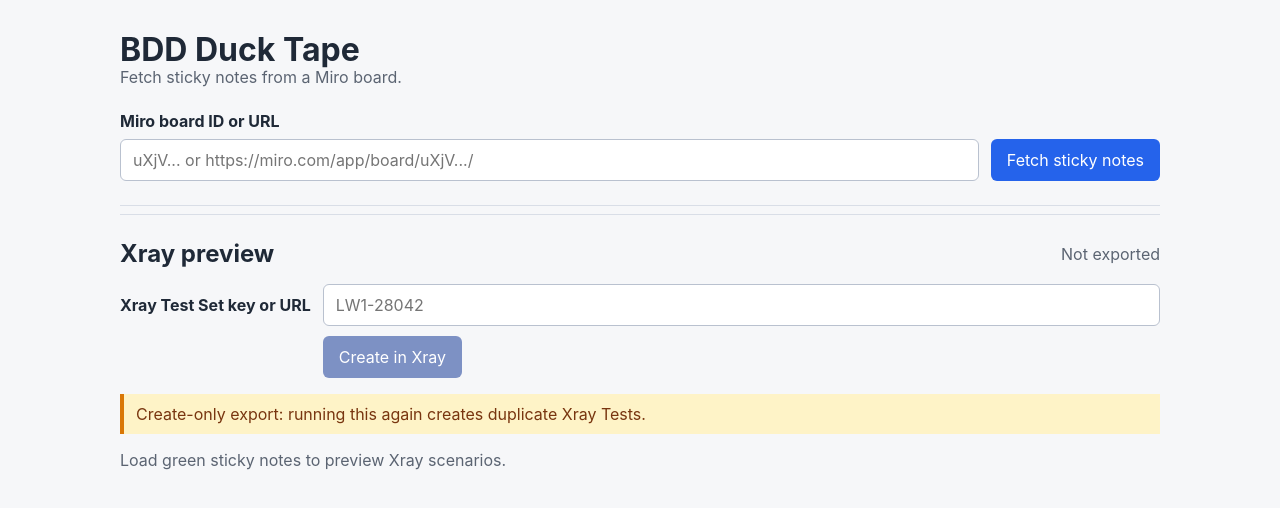
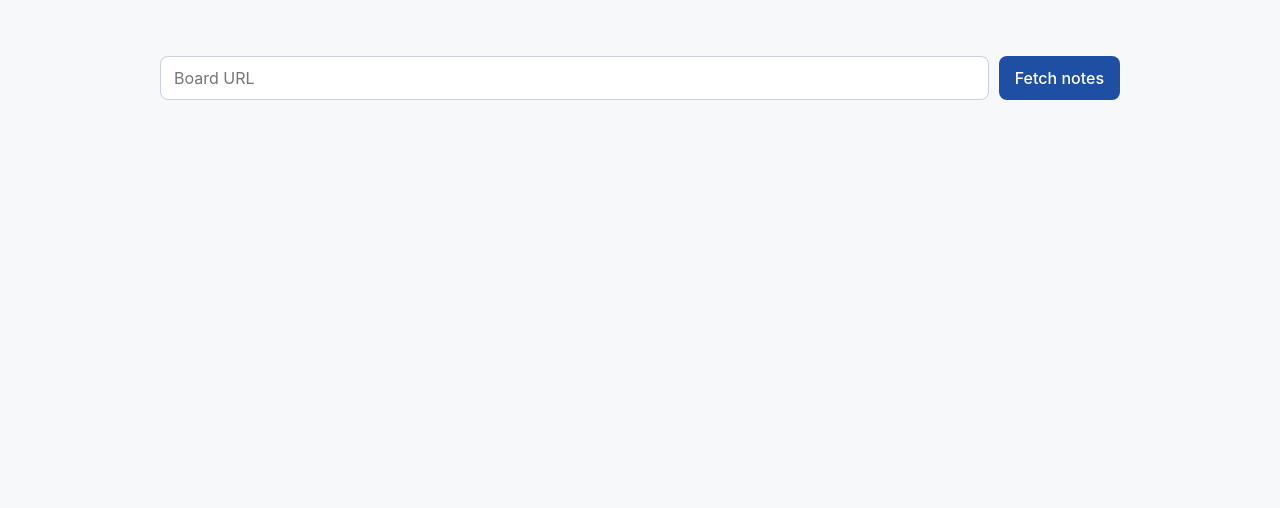
Before and after one commit to ondra-novacek/bddDuckTape, a React (Vite) app: page / in a window 1280 px wide. Shown: the top 508 px of the page. Built offline with nearby package versions, Linux system fonts and the light colour scheme.

Commit message:
add delete and order options

```diff
--- a/src/client/App.tsx
+++ b/src/client/App.tsx
@@ -66,16 +66,15 @@
   const [xrayError, setXrayError] = useState('');
   const [createdTests, setCreatedTests] = useState<CreatedXrayTest[]>([]);
   const [isExporting, setIsExporting] = useState(false);
+  const [isJiraModalOpen, setIsJiraModalOpen] = useState(false);
+  const [openScenarioMenu, setOpenScenarioMenu] = useState<string | null>(null);
+  const [showBackToTop, setShowBackToTop] = useState(false);
   const [aiSuggestion, setAiSuggestion] = useState<AiSuggestion | null>(null);
   const [aiError, setAiError] = useState('');
   const [polishingField, setPolishingField] = useState<string | null>(null);
 
   const hasInvalidXrayScenario = xrayScenarios.some((scenario) => scenario.errors.length > 0);
-  const canExportToXray =
-    testSetKey.trim().length > 0 &&
-    xrayScenarios.length > 0 &&
-    !hasInvalidXrayScenario &&
-    !isExporting;
+  const canSubmitToJira = xrayScenarios.length > 0 && !hasInvalidXrayScenario && !isExporting;
 
   async function fetchStickyNotes() {
     setIsLoading(true);
@@ -135,6 +134,34 @@
     setXrayStatus('Not exported');
   }
 
+  function deleteXrayScenario(sourceId: string) {
+    setXrayScenarios((currentScenarios) =>
+      currentScenarios.filter((scenario) => scenario.sourceId !== sourceId)
+    );
+    setOpenScenarioMenu(null);
+    setCreatedTests([]);
+    setXrayStatus('Not exported');
+  }
+
+  function moveXrayScenario(sourceId: string, direction: -1 | 1) {
+    setXrayScenarios((currentScenarios) => {
+      const currentIndex = currentScenarios.findIndex((scenario) => scenario.sourceId === sourceId);
+      const nextIndex = currentIndex + direction;
+      if (currentIndex < 0 || nextIndex < 0 || nextIndex >= currentScenarios.length) {
+        return currentScenarios;
+      }
+
+      const reorderedScenarios = [...currentScenarios];
+      [reorderedScenarios[currentIndex], reorderedScenarios[nextIndex]] = [
+        reorderedScenarios[nextIndex],
+        reorderedScenarios[currentIndex]
+      ];
+      return reorderedScenarios;
+    });
+    setCreatedTests([]);
+    setXrayStatus('Not exported');
+  }
+
   useEffect(() => {
     if (!aiSuggestion) return;
 
@@ -145,6 +172,35 @@
     window.addEventListener('keydown', closeOnEscape);
     return () => window.removeEventListener('keydown', closeOnEscape);
   }, [aiSuggestion]);
+
+  useEffect(() => {
+    if (!openScenarioMenu) return;
+
+    function closeMenuOnOutsideClick(event: PointerEvent) {
+      if (event.target instanceof Element && event.target.closest('[data-scenario-options]')) return;
+      setOpenScenarioMenu(null);
+    }
+
+    function closeMenuOnEscape(event: KeyboardEvent) {
+      if (event.key === 'Escape') setOpenScenarioMenu(null);
+    }
+
+    window.addEventListener('pointerdown', closeMenuOnOutsideClick);
+    window.addEventListener('keydown', closeMenuOnEscape);
+    return () => {
+      window.removeEventListener('pointerdown', closeMenuOnOutsideClick);
+      window.removeEventListener('keydown', closeMenuOnEscape);
+    };
+  }, [openScenarioMenu]);
+
+  useEffect(() => {
+    function updateBackToTopVisibility() {
+      setShowBackToTop(window.scrollY > 320);
+    }
+
+    window.addEventListener('scroll', updateBackToTopVisibility, { passive: true });
+    return () => window.removeEventListener('scroll', updateBackToTopVisibility);
+  }, []);
 
   async function requestAiSuggestion(scenario: ParsedXrayScenario, field: ScenarioField) {
     const fieldId = `${scenario.sourceId}-${field}`;
@@ -189,6 +245,11 @@
   }
 
   async function createInXray() {
+    if (!testSetKey.trim()) {
+      setXrayError('Enter an Xray Test Set key or URL before submitting.');
+      return;
+    }
+
     setIsExporting(true);
     setXrayError('');
     setCreatedTests([]);
@@ -220,6 +281,7 @@
       setXrayStatus(
         `Created ${result.created.length} ${result.created.length === 1 ? 'Xray Test' : 'Xray Tests'}`
       );
+      setIsJiraModalOpen(false);
     } catch (exportError) {
       setXrayError(exportError instanceof Error ? exportError.message : 'Xray export failed');
       setXrayStatus('Xray export failed');
@@ -230,11 +292,7 @@
 
   return (
     <main className="appShell">
-      <section className="toolbar" aria-labelledby="page-title">
-        <div>
-          <h1 id="page-title">BDD Duck Tape</h1>
-          <p>Fetch sticky notes from a Miro board.</p>
-        </div>
+      <section className="toolbar" aria-label="Miro board">
         <form
           className="fetchForm"
           onSubmit={(event) => {
@@ -242,53 +300,94 @@
             void fetchStickyNotes();
           }}
         >
-          <label htmlFor="boardId">Miro board ID or URL</label>
           <div className="fetchControls">
             <input
               id="boardId"
+              aria-label="Miro board ID or URL"
               value={boardId}
               onChange={(event) => setBoardId(event.target.value)}
-              placeholder="uXjV... or https://miro.com/app/board/uXjV.../"
+              placeholder="Board URL"
             />
             <button type="submit" disabled={isLoading}>
-              {isLoading ? 'Fetching...' : 'Fetch sticky notes'}
+              {isLoading ? 'Fetching...' : 'Fetch notes'}
             </button>
           </div>
+          {error ? <p className="notice noticeError" role="alert">{error}</p> : null}
         </form>
       </section>
 
-      <section className="xrayPanel" aria-labelledby="xray-title">
-        <div className="resultHeader">
-          <h2 id="xray-title">Xray preview</h2>
-          <span>{xrayStatus}</span>
-        </div>
-
-        <div className="xrayControls">
-          <label htmlFor="testSetKey">Xray Test Set key or URL</label>
-          <input
-            id="testSetKey"
-            value={testSetKey}
-            onChange={(event) => setTestSetKey(event.target.value)}
-            placeholder="LW1-28042"
-          />
-
-          <button type="button" disabled={!canExportToXray} onClick={() => void createInXray()}>
-            {isExporting ? 'Creating...' : 'Create in Xray'}
+      {xrayScenarios.length > 0 ? (
+        <section className="xrayPanel" aria-label="Xray scenarios">
+          <div className="previewActions">
+            {createdTests.length > 0 ? <p className="exportSuccess">{xrayStatus}</p> : null}
+            <button
+              type="button"
+              disabled={!canSubmitToJira}
+              onClick={() => {
+                setXrayError('');
+                setIsJiraModalOpen(true);
+              }}
+            >
+              Submit to Jira
             </button>
           </div>
-
-        <p className="warning">Create-only export: running this again creates duplicate Xray Tests.</p>
-        {error ? <p className="error">{error}</p> : null}
-        {xrayError ? <p className="error">{xrayError}</p> : null}
-        {aiError ? <p className="error">{aiError}</p> : null}
-
-        {xrayScenarios.length > 0 ? (
           <ol className="scenarioPreview">
             {xrayScenarios.map((scenario, index) => (
               <li key={scenario.sourceId}>
+                <div className="scenarioHeader">
                   <label htmlFor={`scenario-${scenario.sourceId}-summary`}>
                     Scenario {index + 1} header
                   </label>
+                  <div className="scenarioActions">
+                    <button
+                      type="button"
+                      className="scenarioAction"
+                      aria-label={`Move scenario ${index + 1} up`}
+                      title="Move up"
+                      disabled={index === 0}
+                      onClick={() => moveXrayScenario(scenario.sourceId, -1)}
+                    >
+                      ↑
+                    </button>
+                    <button
+                      type="button"
+                      className="scenarioAction"
+                      aria-label={`Move scenario ${index + 1} down`}
+                      title="Move down"
+                      disabled={index === xrayScenarios.length - 1}
+                      onClick={() => moveXrayScenario(scenario.sourceId, 1)}
+                    >
+                      ↓
+                    </button>
+                    <div className="scenarioOptions" data-scenario-options>
+                      <button
+                        type="button"
+                        className="scenarioAction"
+                        aria-label={`Scenario ${index + 1} options`}
+                        aria-haspopup="menu"
+                        aria-expanded={openScenarioMenu === scenario.sourceId}
+                        onClick={() =>
+                          setOpenScenarioMenu((currentMenu) =>
+                            currentMenu === scenario.sourceId ? null : scenario.sourceId
+                          )
+                        }
+                      >
+                        ⋯
+                      </button>
+                      {openScenarioMenu === scenario.sourceId ? (
+                        <div className="scenarioMenu" role="menu">
+                          <button
+                            type="button"
+                            role="menuitem"
+                            onClick={() => deleteXrayScenario(scenario.sourceId)}
+                          >
+                            Delete scenario
+                          </button>
+                        </div>
+                      ) : null}
+                    </div>
+                  </div>
+                </div>
                 <div className="fieldWithAiAction">
                   <input
                     id={`scenario-${scenario.sourceId}-summary`}
@@ -334,14 +433,12 @@
                   </button>
                 </div>
                 {scenario.errors.length > 0 ? (
-                  <p className="error">{scenario.errors.join(' ')}</p>
+                  <p className="notice noticeError fieldNotice">{scenario.errors.join(' ')}</p>
                 ) : null}
               </li>
             ))}
           </ol>
-        ) : (
-          <p className="emptyState">Load green sticky notes to preview Xray scenarios.</p>
-        )}
+          {aiError ? <p className="notice noticeError" role="alert">{aiError}</p> : null}
 
           {createdTests.length > 0 ? (
             <ul className="createdTests">
@@ -351,6 +448,36 @@
             </ul>
           ) : null}
         </section>
+      ) : null}
+      {isJiraModalOpen ? (
+        <div className="modalBackdrop" role="presentation">
+          <section className="jiraSubmitModal" role="dialog" aria-modal="true" aria-labelledby="jira-submit-title">
+            <div className="modalHeader">
+              <h2 id="jira-submit-title">Submit to Jira</h2>
+              <button type="button" className="closeModal" aria-label="Close Jira submission" onClick={() => setIsJiraModalOpen(false)}>
+                ×
+              </button>
+            </div>
+            <p className="notice noticeWarning">Create-only export: running this again creates duplicate Xray Tests.</p>
+            <label htmlFor="testSetKey">Xray Test Set key or URL</label>
+            <input
+              id="testSetKey"
+              value={testSetKey}
+              onChange={(event) => setTestSetKey(event.target.value)}
+              placeholder="LW1-28042"
+            />
+            {xrayError ? <p className="notice noticeError" role="alert">{xrayError}</p> : null}
+            <div className="modalActions">
+              <button type="button" className="secondaryButton" onClick={() => setIsJiraModalOpen(false)}>
+                Cancel
+              </button>
+              <button type="button" disabled={isExporting} onClick={() => void createInXray()}>
+                {isExporting ? 'Submitting...' : 'Submit tests'}
+              </button>
+            </div>
+          </section>
+        </div>
+      ) : null}
       {aiSuggestion ? (
         <div className="modalBackdrop" role="presentation">
           <section className="aiReviewModal" role="dialog" aria-modal="true" aria-labelledby="ai-review-title">
@@ -379,6 +506,16 @@
             )}
           </section>
         </div>
+      ) : null}
+      {showBackToTop ? (
+        <button
+          type="button"
+          className="backToTop"
+          aria-label="Back to top"
+          onClick={() => window.scrollTo({ top: 0, behavior: 'smooth' })}
+        >
+          ↑
+        </button>
       ) : null}
     </main>
   );
--- a/src/client/styles.css
+++ b/src/client/styles.css
@@ -1,371 +1,100 @@
 :root {
-  color: #1f2937;
-  background: #f6f7f9;
-  font-family:
-    Inter, ui-sans-serif, system-ui, -apple-system, BlinkMacSystemFont, "Segoe UI",
-    sans-serif;
+  color: #172033;
+  background: #f7f8fa;
+  font-family: Inter, ui-sans-serif, system-ui, -apple-system, BlinkMacSystemFont, "Segoe UI", sans-serif;
 }
 
-body {
-  margin: 0;
+body { margin: 0; }
+button, input, textarea { font: inherit; }
+
+.appShell { max-width: 960px; margin: 0 auto; padding: 56px 20px; }
+.toolbar { width: 100%; }
+.fetchForm { display: grid; gap: 12px; }
+.fetchControls { display: flex; gap: 10px; }
+.fetchControls input, .jiraSubmitModal input, .scenarioPreview input, .scenarioPreview textarea {
+  min-width: 0; box-sizing: border-box; border: 1px solid #c9d0dc; border-radius: 8px;
+  padding: 11px 13px; color: #172033; background: #fff;
 }
+.fetchControls input { flex: 1; }
+button {
+  border: 0; border-radius: 8px; padding: 11px 16px; color: #fff; background: #1f4fa3;
+  cursor: pointer; font-weight: 500;
+}
+button:hover:not(:disabled) { background: #173e80; }
+button:focus-visible, input:focus-visible, textarea:focus-visible { outline: 3px solid #9dbcf4; outline-offset: 2px; }
+button:disabled { cursor: not-allowed; opacity: .55; }
 
-button,
-input,
-textarea {
-  font: inherit;
+.notice { margin: 0; border-radius: 8px; padding: 11px 13px; font-size: 14px; line-height: 1.4; }
+.noticeError { border: 1px solid #f3b5b2; background: #fff4f3; color: #9b2420; }
+.noticeWarning { border: 1px solid #f0d39b; background: #fff9e9; color: #755114; }
+
+.xrayPanel { display: grid; gap: 18px; margin-top: 38px; }
+.previewActions { display: flex; justify-content: center; align-items: center; gap: 14px; }
+.exportSuccess { color: #166534; font-size: 14px; font-weight: 600; }
+.scenarioPreview, .createdTests { display: grid; gap: 16px; margin: 0; padding-left: 24px; }
+.scenarioPreview li { display: grid; gap: 8px; }
+.scenarioHeader { display: flex; align-items: center; justify-content: space-between; gap: 12px; }
+.scenarioPreview label { color: #344054; font-size: 14px; font-weight: 700; }
+.scenarioActions { display: flex; align-items: center; gap: 4px; }
+.scenarioAction {
+  width: 32px; height: 32px; padding: 0; border: 1px solid #d6dce5; border-radius: 6px;
+  background: #fff; color: #526075; font-size: 17px; line-height: 1;
 }
+.scenarioAction:hover:not(:disabled) { border-color: #9eabc0; background: #f6f8fb; color: #253a63; }
+.scenarioOptions { position: relative; }
+.scenarioMenu {
+  position: absolute; z-index: 2; top: calc(100% + 4px); right: 0; min-width: 150px; padding: 4px;
+  border: 1px solid #d6dce5; border-radius: 8px; background: #fff; box-shadow: 0 8px 20px rgb(15 23 42 / 14%);
+}
+.scenarioMenu button { width: 100%; padding: 8px 10px; border-radius: 5px; background: #fff; color: #b42318; text-align: left; }
+.scenarioMenu button:hover:not(:disabled) { background: #fff1f1; }
+.fieldWithAiAction { display: flex; align-items: flex-start; gap: 8px; }
+.fieldWithAiAction input, .fieldWithAiAction textarea { flex: 1; width: 100%; }
+.scenarioPreview textarea { min-height: 120px; resize: vertical; white-space: pre-wrap; }
+.aiAction {
+  min-width: 44px; height: 44px; padding: 6px; border: 1px solid #d6dce5; background: #fff; color: #526075;
+  font-size: 15px; line-height: 1;
+}
+.aiAction:hover:not(:disabled) { border-color: #9eabc0; background: #f6f8fb; color: #253a63; }
+.fieldNotice { margin-right: 52px; }
+.createdTests { color: #166534; font-weight: 700; }
 
-.appShell {
-  max-width: 1040px;
-  margin: 0 auto;
-  padding: 32px 20px;
+.modalBackdrop { position: fixed; z-index: 10; inset: 0; display: grid; place-items: center; padding: 20px; background: rgb(15 23 42 / 52%); }
+.aiReviewModal, .jiraSubmitModal {
+  width: min(650px, 100%); max-height: min(720px, 100%); display: grid; gap: 16px; overflow: auto;
+  border-radius: 12px; padding: 24px; background: #fff; box-shadow: 0 24px 48px rgb(15 23 42 / 30%);
 }
+.modalHeader, .modalActions { display: flex; align-items: center; justify-content: space-between; gap: 12px; }
+.modalHeader h2, .aiReviewModal p { margin: 0; }
+.jiraSubmitModal label { font-size: 14px; font-weight: 700; }
+.jiraSubmitModal input, .jiraSubmitModal .notice { width: 100%; }
+.closeModal { width: 36px; height: 36px; padding: 0; background: #edf1f7; color: #344054; font-size: 24px; }
+.closeModal:hover:not(:disabled) { background: #dde4ee; }
+.modalActions { justify-content: flex-end; }
+.modalActions .secondaryButton { background: #e7ebf1; color: #344054; }
+.modalActions .secondaryButton:hover:not(:disabled) { background: #d8dee7; }
 
-.toolbar {
-  display: grid;
-  gap: 24px;
-  padding-bottom: 24px;
-  border-bottom: 1px solid #d9dee7;
+.unifiedDiff { overflow: auto; border: 1px solid #d9dee7; border-radius: 8px; background: #fff; }
+.unifiedDiff h3 { margin: 0; padding: 10px 12px; border-bottom: 1px solid #d9dee7; color: #344054; font-size: 14px; }
+.diffLines { min-height: 120px; font-family: ui-monospace, SFMono-Regular, Menlo, Monaco, Consolas, monospace; }
+.diffLine { display: grid; grid-template-columns: 3ch 2ch minmax(0, 1fr); min-height: 1.4em; margin: 0; padding: 2px 12px; white-space: pre-wrap; overflow-wrap: anywhere; }
+.lineNumber { padding-right: 8px; color: #64748b; text-align: right; user-select: none; }
+.diffMarker { text-align: center; user-select: none; }
+.diffRemoved { background: #fff1f1; color: #991b1b; }
+.diffAdded { background: #edf9f0; color: #166534; }
+.loadingSuggestion { display: flex; min-height: 160px; align-items: center; justify-content: center; gap: 12px; color: #475569; }
+.loadingSpinner { width: 22px; height: 22px; border: 3px solid #ccd7ef; border-top-color: #253a63; border-radius: 50%; animation: spin .8s linear infinite; }
+@keyframes spin { to { transform: rotate(360deg); } }
+.backToTop {
+  position: fixed; right: 24px; bottom: 24px; width: 40px; height: 40px; padding: 0;
+  border: 1px solid #d6dce5; border-radius: 50%; background: #fff; color: #526075; box-shadow: 0 6px 18px rgb(15 23 42 / 12%);
+  font-size: 20px;
 }
-
-.toolbar h1,
-.toolbar p,
-.xrayPanel h2,
-.emptyState,
-.error,
-.warning {
-  margin: 0;
-}
-
-.toolbar h1 {
-  font-size: 32px;
-  line-height: 1.1;
-}
-
-.toolbar p {
-  color: #5b6472;
-}
-
-.fetchForm {
-  display: grid;
-  gap: 8px;
-}
-
-.fetchForm label {
-  font-weight: 700;
-}
-
-.fetchControls {
-  display: flex;
-  gap: 12px;
-  align-items: center;
-}
-
-.fetchControls input {
-  min-width: 0;
-  flex: 1;
-  border: 1px solid #b9c1cf;
-  border-radius: 6px;
-  padding: 10px 12px;
-  background: #ffffff;
-}
-
-.fetchControls button,
-.xrayControls button {
-  border: 0;
-  border-radius: 6px;
-  padding: 11px 16px;
-  color: #ffffff;
-  background: #2563eb;
-  cursor: pointer;
-}
-
-.fetchControls button:disabled,
-.xrayControls button:disabled {
-  cursor: wait;
-  background: #7d91c4;
-}
-
-.xrayPanel {
-  display: grid;
-  gap: 16px;
-  padding-top: 24px;
-}
-
-.resultHeader {
-  display: flex;
-  justify-content: space-between;
-  gap: 12px;
-  align-items: center;
-}
-
-.resultHeader span,
-.emptyState {
-  color: #5b6472;
-}
-
-.error {
-  border-left: 4px solid #dc2626;
-  padding: 10px 12px;
-  background: #fee2e2;
-  color: #7f1d1d;
-}
-
-.xrayPanel {
-  margin-top: 8px;
-  border-top: 1px solid #d9dee7;
-}
-
-.xrayControls {
-  display: grid;
-  grid-template-columns: minmax(120px, max-content) minmax(120px, 1fr);
-  gap: 10px 12px;
-  align-items: center;
-}
-
-.xrayControls label {
-  font-weight: 700;
-}
-
-.xrayControls input {
-  min-width: 0;
-  border: 1px solid #b9c1cf;
-  border-radius: 6px;
-  padding: 10px 12px;
-  background: #ffffff;
-}
-
-.xrayControls button {
-  grid-column: 2;
-  justify-self: start;
-}
-
-.warning {
-  border-left: 4px solid #d97706;
-  padding: 10px 12px;
-  background: #fef3c7;
-  color: #78350f;
-}
-
-.scenarioPreview,
-.createdTests {
-  display: grid;
-  gap: 12px;
-  padding-left: 24px;
-  margin: 0;
-}
-
-.scenarioPreview li {
-  display: grid;
-  gap: 8px;
-}
-
-.scenarioPreview label {
-  color: #273244;
-  font-size: 14px;
-  font-weight: 700;
-}
-
-.scenarioPreview input,
-.scenarioPreview textarea {
-  width: 100%;
-  box-sizing: border-box;
-  border: 1px solid #cfd6e3;
-  border-radius: 6px;
-  padding: 10px 12px;
-  background: #ffffff;
-  color: #1f2937;
-}
-
-.fieldWithAiAction {
-  display: flex;
-  gap: 8px;
-  align-items: flex-start;
-}
-
-.fieldWithAiAction input,
-.fieldWithAiAction textarea {
-  flex: 1;
-}
-
-.aiAction,
-.closeModal,
-.modalActions button {
-  border: 0;
-  border-radius: 6px;
-  cursor: pointer;
-}
-
-.aiAction {
-  min-width: 40px;
-  min-height: 40px;
-  padding: 8px;
-  background: #e0e7ff;
-  color: #3730a3;
-}
-
-.aiAction:disabled {
-  cursor: wait;
-  opacity: 0.6;
-}
-
-.scenarioPreview textarea {
-  min-height: 120px;
-  resize: vertical;
-  white-space: pre-wrap;
-}
-
-.createdTests {
-  color: #14532d;
-  font-weight: 700;
-}
-
-.modalBackdrop {
-  position: fixed;
-  z-index: 10;
-  inset: 0;
-  display: grid;
-  place-items: center;
-  padding: 20px;
-  background: rgb(15 23 42 / 55%);
-}
-
-.aiReviewModal {
-  width: min(780px, 100%);
-  max-height: min(720px, 100%);
-  display: grid;
-  gap: 16px;
-  overflow: auto;
-  border-radius: 10px;
-  padding: 24px;
-  background: #ffffff;
-  box-shadow: 0 24px 48px rgb(15 23 42 / 30%);
-}
-
-.modalHeader,
-.modalActions {
-  display: flex;
-  align-items: center;
-  justify-content: space-between;
-  gap: 12px;
-}
-
-.modalHeader h2,
-.aiReviewModal p {
-  margin: 0;
-}
-
-.closeModal {
-  width: 36px;
-  height: 36px;
-  background: #eef2f7;
-  color: #334155;
-  font-size: 24px;
-}
-
-.unifiedDiff {
-  overflow: auto;
-  border: 1px solid #d9dee7;
-  border-radius: 6px;
-  background: #ffffff;
-}
-
-.unifiedDiff h3 {
-  margin: 0;
-  padding: 10px 12px;
-  border-bottom: 1px solid #d9dee7;
-  color: #334155;
-  font-size: 14px;
-}
-
-.diffLines {
-  min-height: 120px;
-  font-family: ui-monospace, SFMono-Regular, Menlo, Monaco, Consolas, monospace;
-}
-
-.diffLine {
-  display: grid;
-  grid-template-columns: 3ch 2ch minmax(0, 1fr);
-  min-height: 1.4em;
-  margin: 0;
-  padding: 2px 12px;
-  white-space: pre-wrap;
-  overflow-wrap: anywhere;
-}
-
-.lineNumber {
-  padding-right: 8px;
-  color: #64748b;
-  text-align: right;
-  user-select: none;
-}
-
-.diffMarker {
-  text-align: center;
-  user-select: none;
-}
-
-.diffRemoved {
-  background: #fee2e2;
-  color: #991b1b;
-}
-
-.diffAdded {
-  background: #dcfce7;
-  color: #166534;
-}
-
-.loadingSuggestion {
-  display: flex;
-  min-height: 160px;
-  align-items: center;
-  justify-content: center;
-  gap: 12px;
-  color: #475569;
-}
-
-.loadingSpinner {
-  width: 22px;
-  height: 22px;
-  border: 3px solid #c7d2fe;
-  border-top-color: #4f46e5;
-  border-radius: 50%;
-  animation: spin 0.8s linear infinite;
-}
-
-@keyframes spin {
-  to { transform: rotate(360deg); }
-}
-
-.modalActions {
-  justify-content: flex-end;
-}
-
-.modalActions button {
-  padding: 10px 14px;
-  background: #2563eb;
-  color: #ffffff;
-}
-
-.modalActions .secondaryButton {
-  background: #e2e8f0;
-  color: #334155;
-}
+.backToTop:hover:not(:disabled) { background: #f6f8fb; color: #253a63; }
 
 @media (max-width: 640px) {
-  .fetchControls,
-  .resultHeader {
-    align-items: stretch;
-    flex-direction: column;
-  }
-
-  .xrayControls {
-    grid-template-columns: 1fr;
-  }
-
-  .xrayControls button {
-    grid-column: 1;
-  }
-
+  .appShell { padding-top: 28px; }
+  .fetchControls, .previewActions { align-items: stretch; flex-direction: column; }
+  .previewActions .exportSuccess { margin: 0; }
+  .fieldWithAiAction { gap: 6px; }
 }
```
Also changed, not shown: 1 other file (tests, documents, lock files or other folders). Lines whose indentation alone changed are shown as unchanged.
